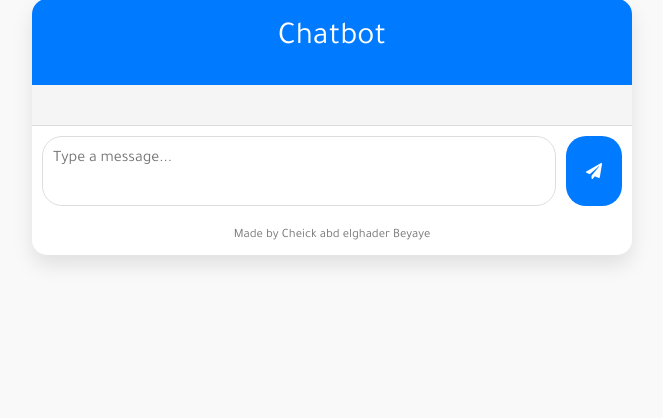
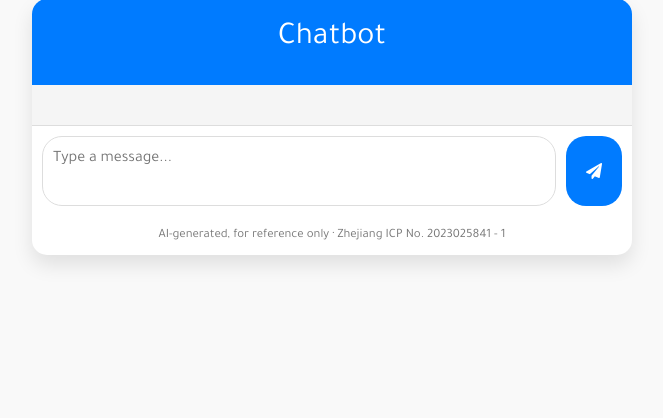
Before and after one commit to abdobeyaye/chatbot, a Flask app: page / in a window 1280 px wide. Shown: the part 273-691 px from the top of the page, without its empty margins (308-971 px from the left). Run offline with Flask 2, Linux system fonts and the light colour scheme; parts of the project's set-up code (start-up, migrations or seed data) failed here and were passed over; some libraries are stand-ins or nearby versions.

Commit message:
Update index.html

```diff
--- a/templates/index.html
+++ b/templates/index.html
@@ -194,7 +194,7 @@
             <button id="send-message"><i class="fas fa-paper-plane"></i></button>
         </div>
         <div class="footer">
-            Made by Cheick abd elghader Beyaye
+            AI-generated, for reference only · Zhejiang ICP No. 2023025841 - 1
         </div>
     </div>
 
```
